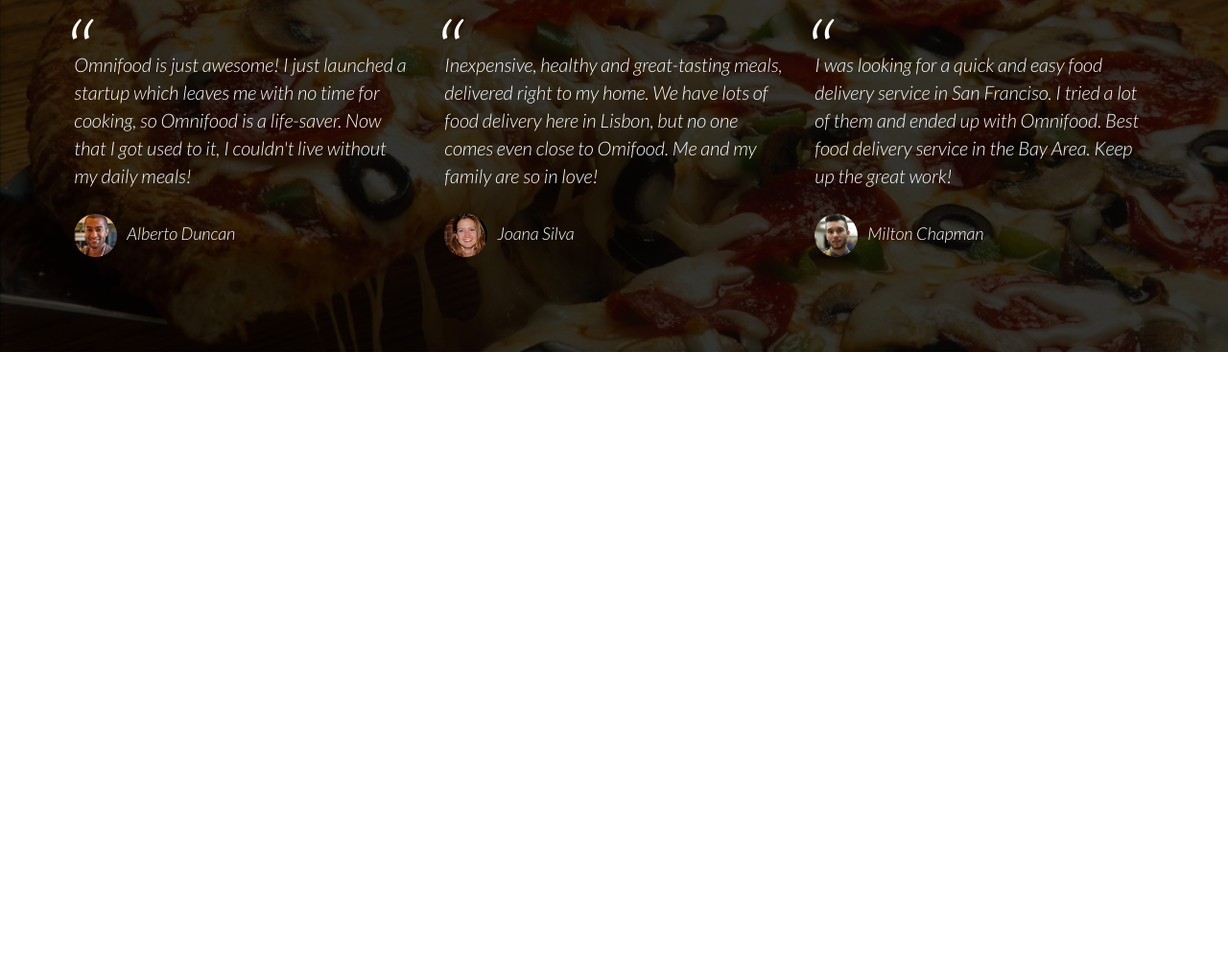
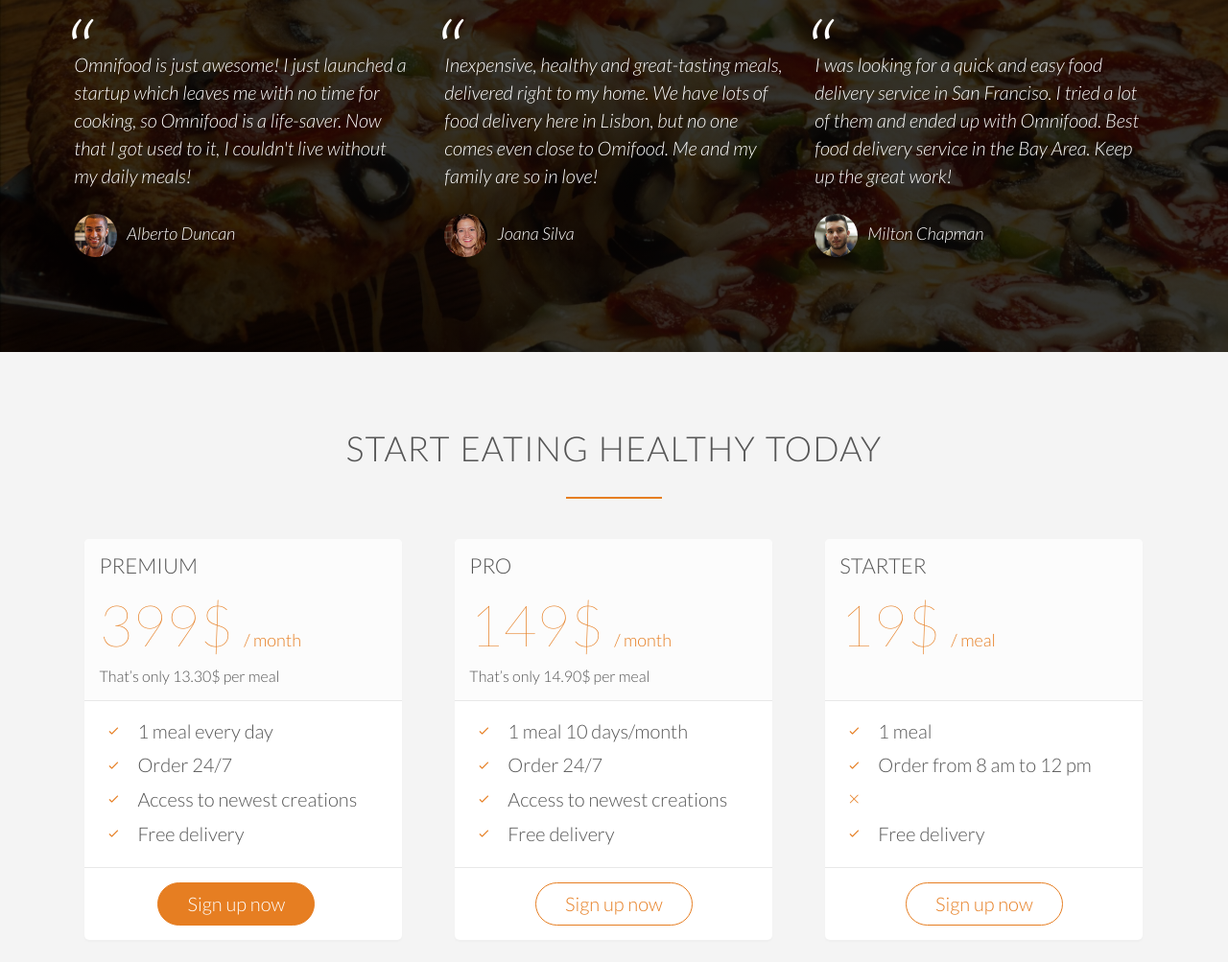
Before and after one commit to MagMiszewska/Omnifood, a plain HTML site: page index.html in a window 1280 px wide. Shown: the part 3554-4557 px from the top of the page at 96% size. Before the commit the page ends 3921 px from the top, so only its background shows below. Drawn offline with Linux system fonts and the light colour scheme; files whose address does not match are found by name.

Commit message:
Add html and css styles for sign-up section

```diff
--- a/index.html
+++ b/index.html
@@ -261,10 +261,89 @@
         </div>
     </section>
 
+    <section class="section-plans">
+        <div class="row">
+            <h2>Start eating healthy today</h2>
+        </div>
+        <div class="row">
+            <div class="col span-1-of-3">
+                <div class="plan-box">
+                    <div>
+                        <h3>Premium</h3>
+                        <p class="plan-price">399$ <span>/ month</span></p>
+                        <p class="plan-price-meal">That’s only 13.30$ per meal</p>
+                    </div>
+                    <div>
+                        <ul>
+                            <li>
+                                <i class="ion-ios-checkmark-empty icon-small"></i>1 meal every day</li>
+                            <li>
+                                <i class="ion-ios-checkmark-empty icon-small"></i>Order 24/7</li>
+                            <li>
+                                <i class="ion-ios-checkmark-empty icon-small"></i>Access to newest creations</li>
+                            <li>
+                                <i class="ion-ios-checkmark-empty icon-small"></i>Free delivery</li>
+                        </ul>
+                    </div>
+                    <div>
+                        <a href="#" class="btn btn-full">Sign up now</a>
+                    </div>
+                </div>
+            </div>
+            <div class="col span-1-of-3">
+                <div class="plan-box">
+                    <div>
+                        <h3>Pro</h3>
+                        <p class="plan-price">149$ <span>/ month</span></p>
+                        <p class="plan-price-meal">That’s only 14.90$ per meal</p>
+                    </div>
+                    <div>
+                        <ul>
+                            <li>
+                                <i class="ion-ios-checkmark-empty icon-small"></i>1 meal 10 days/month</li>
+                            <li>
+                                <i class="ion-ios-checkmark-empty icon-small"></i>Order 24/7</li>
+                            <li>
+                                <i class="ion-ios-checkmark-empty icon-small"></i>Access to newest creations</li>
+                            <li>
+                                <i class="ion-ios-checkmark-empty icon-small"></i>Free delivery</li>
+                        </ul>
+                    </div>
+                    <div>
+                        <a href="#" class="btn btn-ghost">Sign up now</a>
+                    </div>
+                </div>
+            </div>
+            <div class="col span-1-of-3">
+                <div class="plan-box">
+                    <div>
+                        <h3>Starter</h3>
+                        <p class="plan-price">19$ <span>/ meal</span></p>
+                        <p class="plan-price-meal">&nbsp;</p>
+                    </div>
+                    <div>
+                        <ul>
+                            <li>
+                                <i class="ion-ios-checkmark-empty icon-small"></i>1 meal</li>
+                            <li>
+                                <i class="ion-ios-checkmark-empty icon-small"></i>Order from 8 am to 12 pm</li>
+                            <li>
+                                <i class="ion-ios-close-empty icon-small"></i></li>
+                            <li>
+                                <i class="ion-ios-checkmark-empty icon-small"></i>Free delivery</li>
+                        </ul>
+                    </div>
+                    <div>
+                        <a href="#" class="btn btn-ghost">Sign up now</a>
+                    </div>
+                </div>
+            </div>
+        </div>
+    </section>
+
 </body>
 
 </html>
 
 <!--
-
 -->
--- a/resources/css/style.css
+++ b/resources/css/style.css
@@ -334,3 +334,49 @@
     margin-right: 10px;
     vertical-align: middle;
 }
+
+/*--------------------------------------*/
+/*  SIGN UP  */
+/*--------------------------------------*/
+.section-plans {
+    background-color: #f4f4f4;
+}
+.plan-box {
+    background-color: #fff;
+    border-radius: 5px;
+    width: 90%;
+    margin-left: 5%;
+    box-shadow: 0 2px 2px #efefef;
+}
+.plan-box div {
+    padding: 15px;
+    border-bottom: 1px solid #e8e8e8;
+}
+.plan-box div:first-child {
+    background-color: #fcfcfc;
+    border-top-left-radius: 5px;
+    border-top-right-radius: 5px;
+}
+.plan-box div:last-child {
+    text-align: center;
+    border: 0;
+}
+.plan-price {
+    font-size: 300%;
+    margin-bottom: 10px;
+    font-weight: 100;
+    color: #e67e22;
+}
+.plan-price span {
+    font-size: 30%;
+    font-weight: 300;
+}
+.plan-price-meal {
+    font-size: 80%;
+}
+.plan-box ul {
+    list-style: none;
+}
+.plan-box ul li {
+    padding: 5px 0;
+}
```
